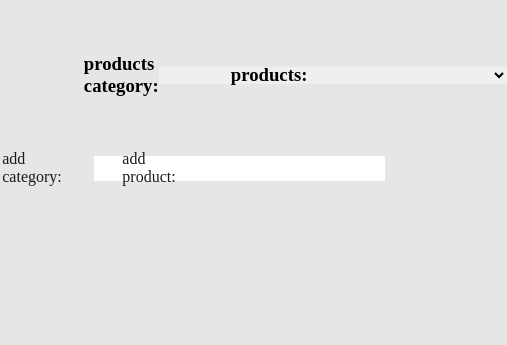
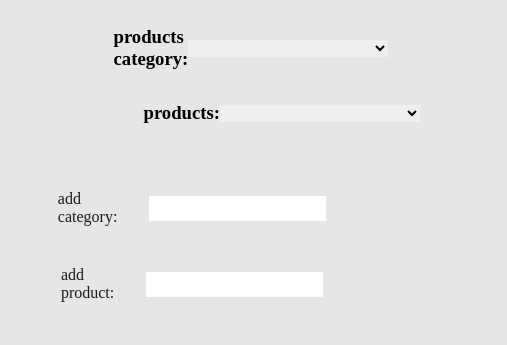
Before and after one commit to naderi-asem/store_app_practice, a plain HTML site: page index.html in a window 390 px wide. Shown: the whole page, 507 px wide, since content can reach past the window. Drawn offline with Linux system fonts and the light colour scheme; a small style sheet from the web is missing.

Commit message:
responsive to width < 768 px

```diff
--- a/assets/sass/_mixins.scss
+++ b/assets/sass/_mixins.scss
@@ -3,3 +3,15 @@
     justify-content: $justify;
     align-items: $align;
 }
+
+@mixin media($size) {
+    @if ($size == SM) {
+        @media (max-width: 546px) {
+            @content;
+        }
+    } @else if($size == M) {
+        @media (max-width: 768px) {
+            @content;
+        }
+    }
+}
--- a/assets/sass/style.scss
+++ b/assets/sass/style.scss
@@ -7,7 +7,7 @@ body {
   flex-direction: column;
 }
 
-.container  {
+.container {
   width: 60%;
   max-width: 80%;
   min-height: 150px;
@@ -24,14 +24,13 @@ body {
     padding: 0 30px;
   }
 
-    #products, #category {
+  #products,
+  #category {
     border: none;
     width: 200px;
     text-align: center;
   }
 }
-
-
 
 .addProducts {
   width: 60%;
@@ -72,3 +71,27 @@ body {
     }
   }
 }
+
+@include media(M) {
+  .container {
+    flex-direction: column;
+    width: 100%;
+    max-width: 98%;
+    padding: 10px;
+  }
+
+  .addProducts {
+    width: 100%;
+    padding: 10px;
+
+    form {
+      flex-direction: column;
+      width: 100%;
+      max-width: 98%;
+      padding: 10px;
+      label {
+          margin: 20px 0;
+      }
+    }
+  }
+}
```
Also changed, not shown: assets/css/style.css, 1 other file. Lines whose indentation alone changed are shown as unchanged.
